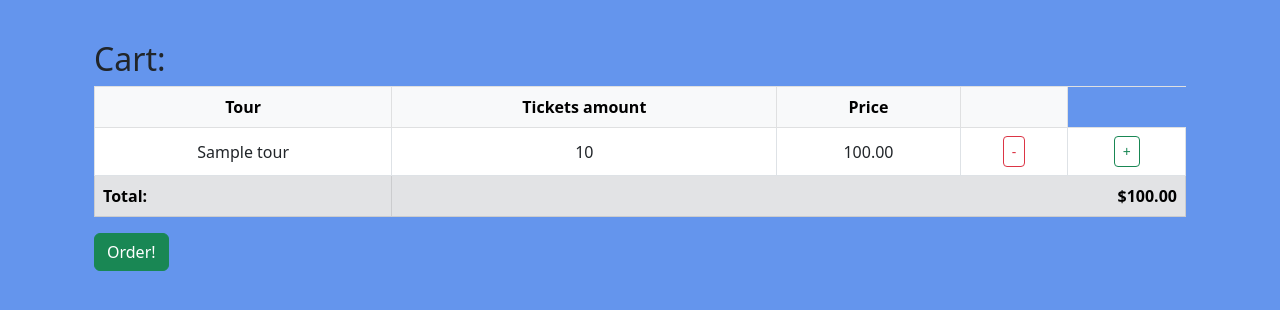
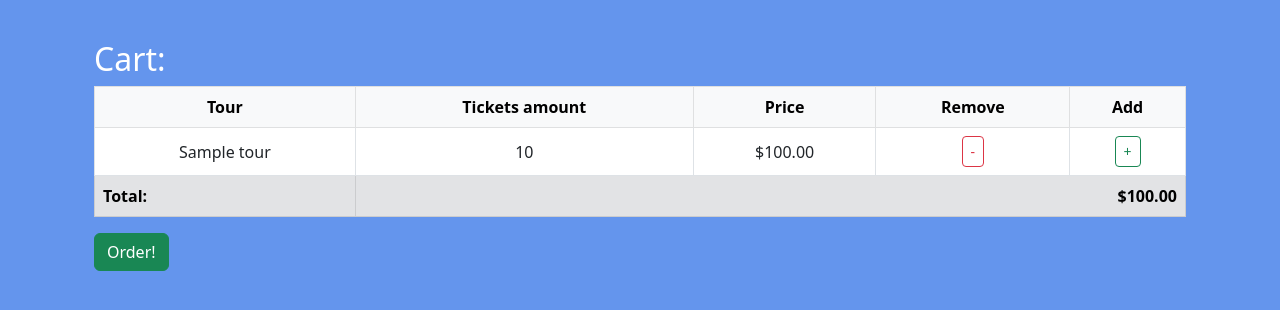
Before and after one commit to Nechitosik228/Django_Final_Project, a Django app: page /tours/cart/ in a window 1280 px wide. Shown: the part 184-494 px from the top of the page. Run offline with Django 5.2, Linux system fonts and the light colour scheme; a user stored in the database is signed in; tables that the repository leaves empty hold one stand-in row (values such as "Sample post").

Commit message:
change cart page

```diff
--- a/zentour/tours/templates/tours/cart.html
+++ b/zentour/tours/templates/tours/cart.html
@@ -1,8 +1,17 @@
 {% extends 'tours/base.html' %}
+
+{% block style %}
+    <style type="text/css">
+        .white {
+            color: white;
+        }
+
+    </style>
+{% endblock %}
 
 {% block content %}
     <div class="container mt-4">
-        <h2>Cart:</h2>
+        <h2 class="white">Cart:</h2>
         {% if items %}
             <div class="table-responsive">
                 <table class="table table-bordered table-hover align-middle text-center">
@@ -11,7 +20,8 @@
                             <th>Tour</th>
                             <th>Tickets amount</th>
                             <th>Price</th>
-                            <th></th>
+                            <th>Remove</th>
+                            <th>Add</th>
                         </tr>
                     </thead>
                     <tbody>
@@ -19,9 +29,9 @@
                         <tr>
                             <td>{{item.tour.name}}</td>
                             <td>{{item.amount}}</td>
-                            <td>{{item.total_price}}</td>
-                            <td><a href="{% url 'tours:cart_delete' item.tour.id %}" class="btn btn-sm btn-outline-danger" title="Remove">-</a></td>
-                            <td><a href="{% url 'tours:cart_add' item.tour.id %}" class="btn btn-sm btn-outline-success" title="Add">+</a></td>
+                            <td>${{item.total_price}}</td>
+                            <td><a href="{% url 'tours:cart_delete' item.tour.id %}" class="btn btn-sm btn-outline-danger">-</a></td>
+                            <td><a href="{% url 'tours:cart_add' item.tour.id %}" class="btn btn-sm btn-outline-success">+</a></td>
                         </tr>
 
                     {% endfor %}
```
